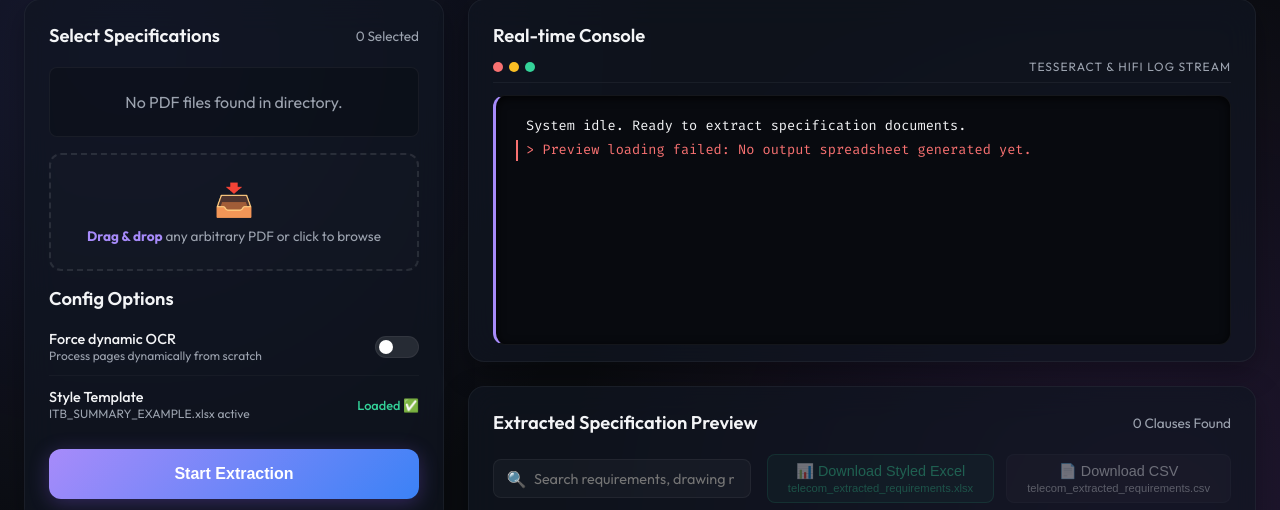
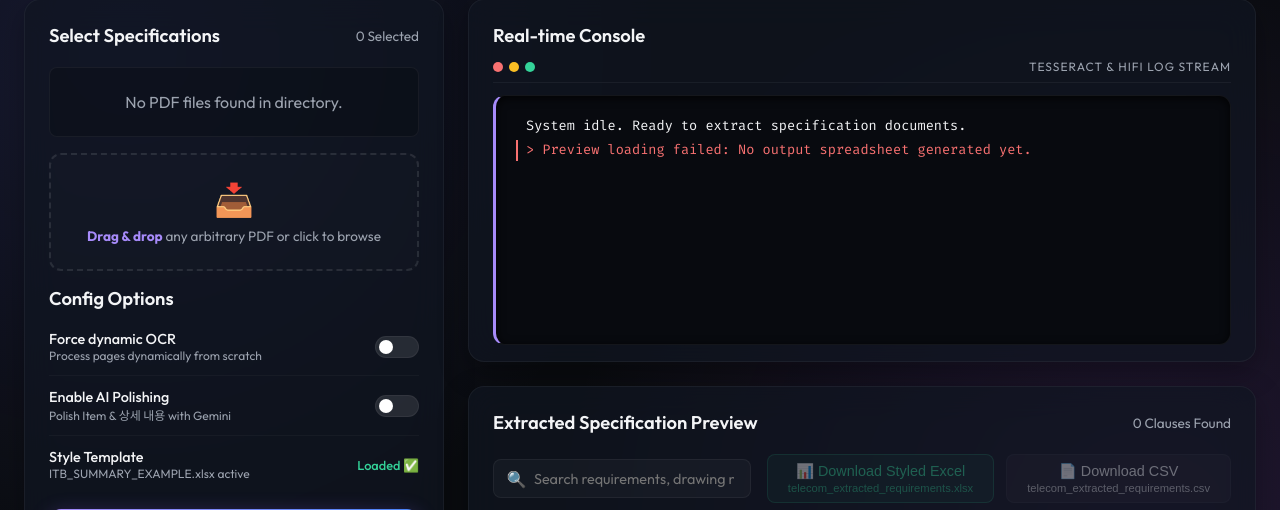
Before and after one commit to jezehelfranca-svg/ITB_SUMMARY_CREATOR, a Flask app: page / in a window 1280 px wide. Shown: the part 107-617 px from the top of the page. Run offline with Flask 3, Linux system fonts and the light colour scheme; data that the repository does not hold is empty.

Commit message:
Add Gemini AI polishing support for Item and detailed comments

````diff
--- a/app.py
+++ b/app.py
@@ -7,6 +7,8 @@ import threading
 from flask import Flask, request, jsonify, render_template, send_file, Response
 from werkzeug.utils import secure_filename
 from openpyxl import load_workbook
+import google.generativeai as genai
+from concurrent.futures import ThreadPoolExecutor, as_completed
 
 # Ensure project root is in Python path
 project_dir = os.path.dirname(os.path.abspath(__file__))
@@ -14,6 +16,66 @@ if project_dir not in sys.path:
     sys.path.append(project_dir)
 
 import extract_to_excel
+
+def process_clause_with_gemini(record, model):
+    req = record.get("Requirement", "")
+    prompt = f"""
+You are an expert telecom and instrumentation engineering assistant.
+Analyze this technical specification requirement clause:
+"{req}"
+
+Please produce:
+1. A refined, specific "Item" label (max 5 words) that categorizes this telecom/security system or component (e.g. "CCTV System Ingress Protection", "UPS Redundant Battery Backup", "PAGA Master Control Unit"). Do not use generic labels if a specific one is mentioned.
+2. A professional detailed summary/commentary in English or Korean for the "상세 내용" column (e.g. "Provide dual redundant 10kVA UPS systems with 3 hours Ni-Cd battery backup..."). Focus on key parameters, values, and standards. Ensure any project or site names like "Simhadri", "Pudimadaka", or "CTGU" are strictly replaced with "Site Alpha" or "Site Beta".
+
+Format your response exactly as a JSON object with keys "Item" and "상세 내용". Return ONLY the JSON object. Do not include markdown code block formatting (like ```json).
+"""
+    try:
+        response = model.generate_content(prompt)
+        text = response.text.strip()
+        text = re.sub(r'^```json\s*|\s*```$', '', text, flags=re.IGNORECASE)
+        data = json.loads(text)
+        return {
+            "Item": data.get("Item", record.get("Item", "")),
+            "상세 내용": data.get("상세 내용", record.get("상세 내용", ""))
+        }
+    except Exception as e:
+        print(f"Gemini API error on clause: {e}")
+        return {
+            "Item": record.get("Item", ""),
+            "상세 내용": record.get("상세 내용", "")
+        }
+
+def polish_clauses_with_ai(records, api_key):
+    print("Configuring Gemini API key and launching AI polisher...")
+    genai.configure(api_key=api_key)
+    model = genai.GenerativeModel('gemini-1.5-flash')
+
+    polished_records = [None] * len(records)
+
+    def process_index(idx, rec):
+        print(f"AI polishing clause {idx+1}/{len(records)}...")
+        res = process_clause_with_gemini(rec, model)
+        new_rec = dict(rec)
+        new_rec["Item"] = res["Item"]
+        new_rec["상세 내용"] = res["상세 내용"]
+        return idx, new_rec
+
+    with ThreadPoolExecutor(max_workers=8) as executor:
+        futures = [executor.submit(process_index, i, r) for i, r in enumerate(records)]
+        for fut in as_completed(futures):
+            try:
+                idx, polished_rec = fut.result()
+                polished_records[idx] = polished_rec
+            except Exception as e:
+                print(f"Error in AI worker thread: {e}")
+
+    for i in range(len(polished_records)):
+        if polished_records[i] is None:
+            polished_records[i] = records[i]
+
+    print("AI polishing completed successfully for all clauses!")
+    return polished_records
 
 app = Flask(__name__, template_folder=os.path.join(project_dir, 'templates'))
 app.config['MAX_CONTENT_LENGTH'] = 50 * 1024 * 1024  # 50MB limit
@@ -93,6 +155,8 @@ def start_extraction():
     data = request.form
     selected_files = request.form.getlist('files')
     force_extract = request.form.get('force_extract', 'false').lower() == 'true'
+    enable_ai = request.form.get('enable_ai', 'false').lower() == 'true'
+    api_key = request.form.get('api_key', '').strip()
 
     # Check if there is an uploaded file
     uploaded_file = request.files.get('file')
@@ -224,6 +288,12 @@ def start_extraction():
                     doc.close()
                     print(f"Dynamic extraction finished for {fname}. Found {len(all_records)} clauses.")
 
+            if enable_ai and api_key:
+                try:
+                    all_records = polish_clauses_with_ai(all_records, api_key)
+                except Exception as ai_err:
+                    print(f"AI polishing failed: {ai_err}. Falling back to default rules.")
+
             # Fully anonymize all collected records
             anonymized_records = []
             for r in all_records:
--- a/templates/index.html
+++ b/templates/index.html
@@ -627,6 +627,22 @@
                     </label>
                 </div>
 
+                <div class="toggle-container">
+                    <div>
+                        <div style="font-weight: 500;">Enable AI Polishing</div>
+                        <div style="font-size: 0.75rem; color: var(--text-muted);">Polish Item & 상세 내용 with Gemini</div>
+                    </div>
+                    <label class="switch">
+                        <input type="checkbox" id="toggle-ai">
+                        <span class="slider"></span>
+                    </label>
+                </div>
+
+                <div class="toggle-container" id="api-key-container" style="display: none; flex-direction: column; align-items: flex-start; gap: 0.5rem;">
+                    <div style="font-weight: 500; font-size: 0.85rem;">Gemini API Key</div>
+                    <input type="password" id="input-api-key" placeholder="Enter API Key" style="width: 100%; background: rgba(255,255,255,0.03); border: 1px solid var(--glass-border); border-radius: 6px; padding: 0.4rem 0.75rem; color: var(--text-main); font-family: inherit; font-size: 0.85rem;">
+                </div>
+
                 <div class="toggle-container" style="border: none;">
                     <div>
                         <div style="font-weight: 500;">Style Template</div>
@@ -718,6 +734,9 @@
         const fileInput = document.getElementById('file-input');
         const uploadStatus = document.getElementById('upload-status');
         const toggleForce = document.getElementById('toggle-force');
+        const toggleAi = document.getElementById('toggle-ai');
+        const apiKeyContainer = document.getElementById('api-key-container');
+        const inputApiKey = document.getElementById('input-api-key');
         const btnRun = document.getElementById('btn-run');
         const runText = document.getElementById('run-text');
         const runSpinner = document.getElementById('run-spinner');
@@ -735,6 +754,15 @@
         let allRows = [];
         let logPoller = null;
         let isExtracting = false;
+
+        // Toggle API key visibility based on AI check
+        toggleAi.addEventListener('change', () => {
+            if (toggleAi.checked) {
+                apiKeyContainer.style.display = 'flex';
+            } else {
+                apiKeyContainer.style.display = 'none';
+            }
+        });
 
         // Load local PDFs on startup
         async function fetchLocalPDFs() {
@@ -870,6 +898,8 @@
                 formData.append('file', uploadedFile);
             }
             formData.append('force_extract', toggleForce.checked);
+            formData.append('enable_ai', toggleAi.checked);
+            formData.append('api_key', inputApiKey.value);
 
             try {
                 const res = await fetch('/api/extract', {
````
Also changed, not shown: 1 other file.
